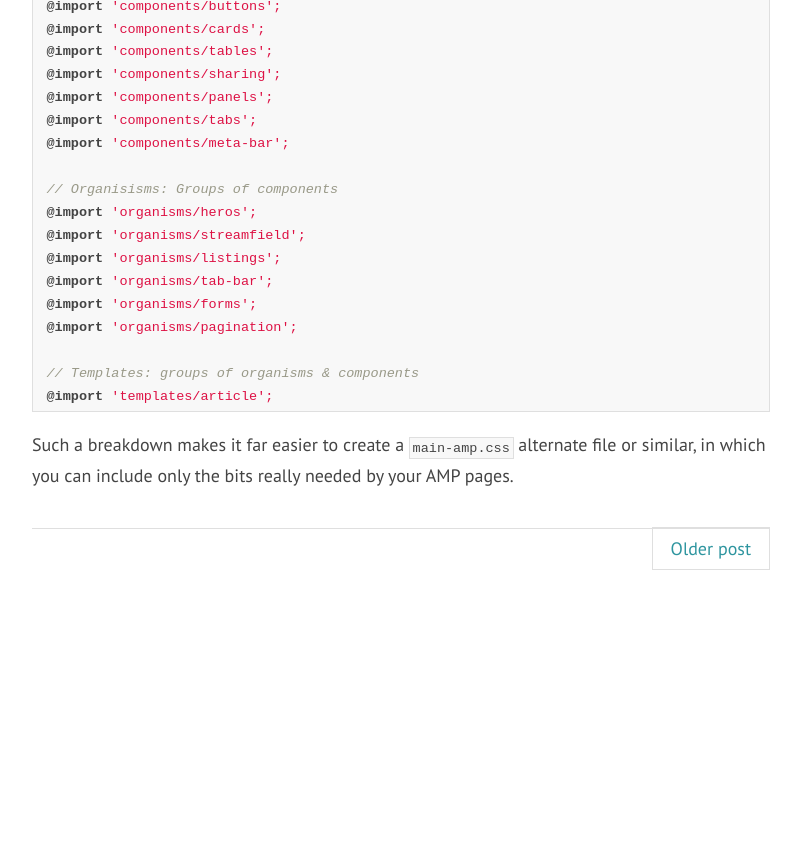
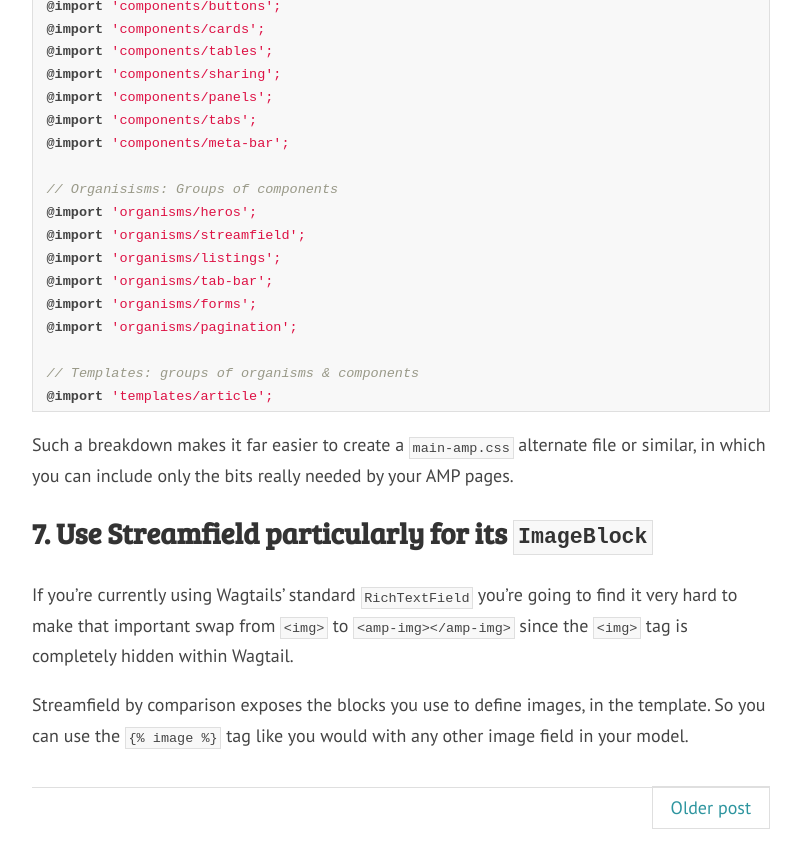
Before and after one commit to davecranwell/davecranwell.github.io, a Jekyll site: the page built from _posts/2016-02-26-wagtail-google-accelerated-mobile-pages.md, in a window 1280 px wide and 900 px high, scrolled down 3518 px. Shown: the top 868 px of the window, without its empty margins (374-1175 px from the left). Built offline with Jekyll 4.4.1, drawn with Linux system fonts in a browser that asks for light colours; nearby versions of some CDN libraries; Markdown is read by kramdown in place of the engine named in the settings; comment, search, counter and statistics services are not loaded; before the commit the page ends 4158 px from its top, so only the background shows below that.

Commit message:
added note about streamfield images

```diff
--- a/_posts/2016-02-26-wagtail-google-accelerated-mobile-pages.md
+++ b/_posts/2016-02-26-wagtail-google-accelerated-mobile-pages.md
@@ -119,3 +119,9 @@ This isn't really Wagtail-specific, but I'd suggest adopting a CSS architecture/
 {% endhighlight %}
 
 Such a breakdown makes it far easier to create a `main-amp.css` alternate file or similar, in which you can include only the bits really needed by your AMP pages.
+
+## 7. Use Streamfield particularly for its `ImageBlock`
+
+If you're currently using Wagtails' standard `RichTextField` you're going to find it very hard to make that important swap from `<img>` to `<amp-img></amp-img>` since the `<img>` tag is completely hidden within Wagtail.
+
+Streamfield by comparison exposes the blocks you use to define images, in the template. So you can use the `{% raw %}{% image %}{% endraw %}` tag like you would with any other image field in your model.
```
